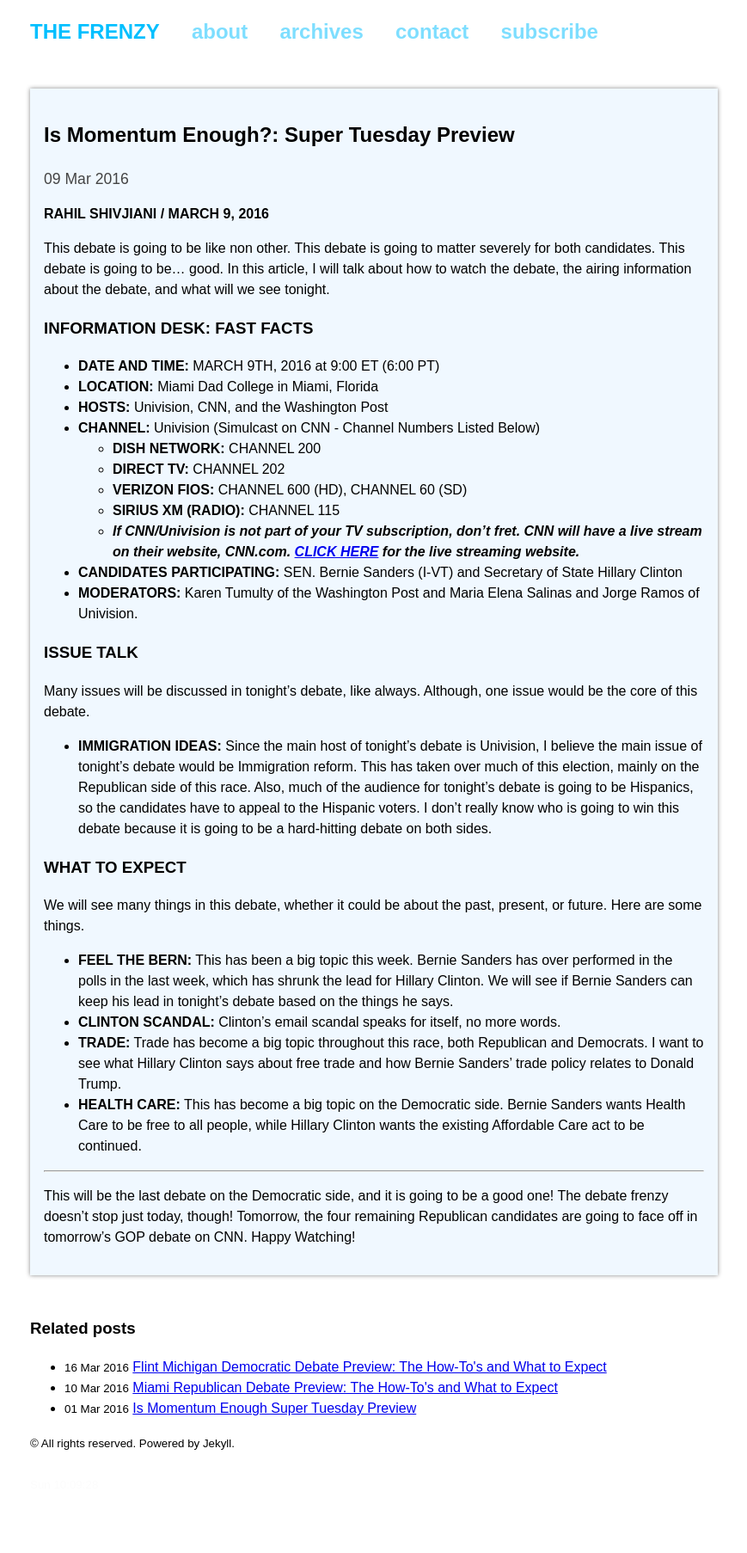
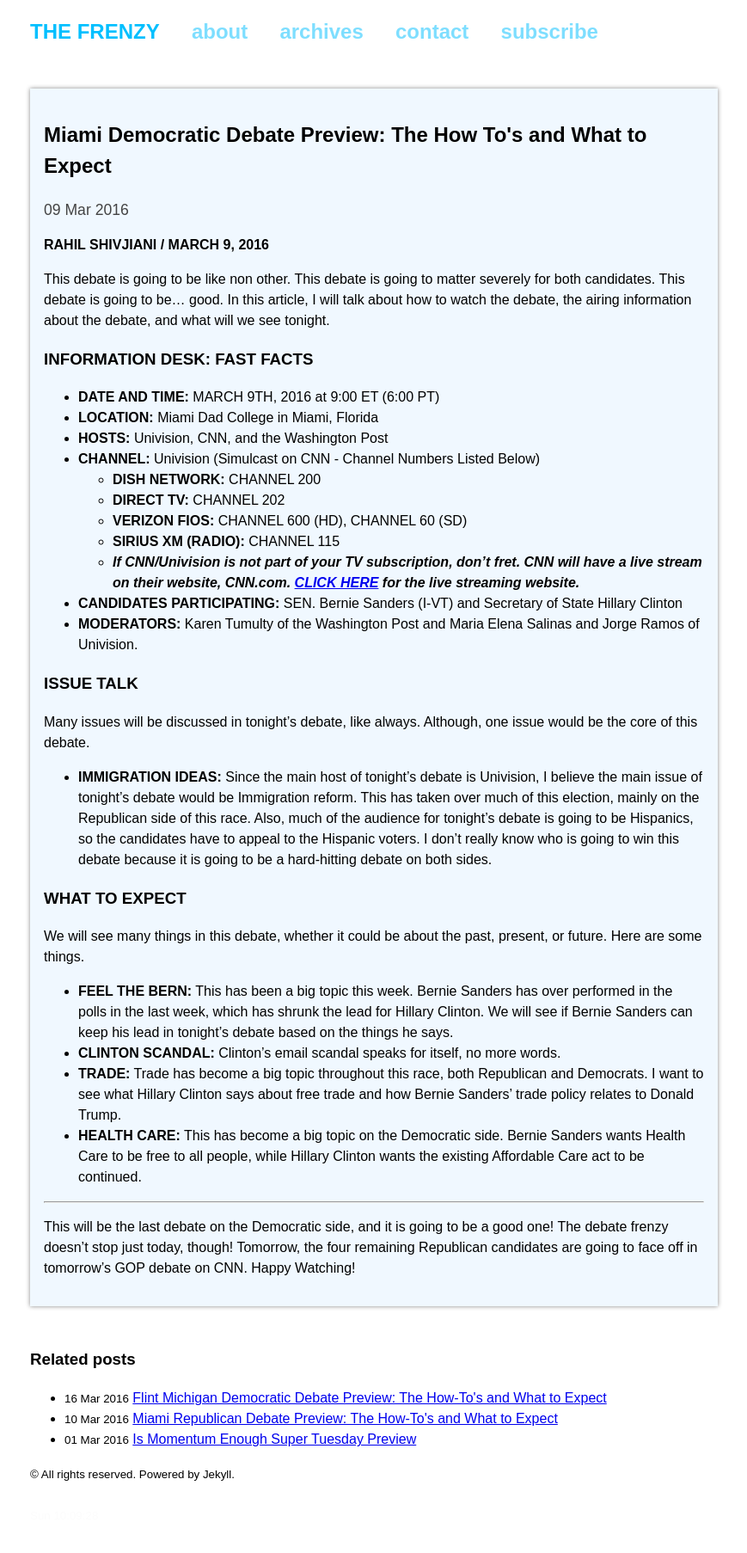
Before and after one commit to rshivjiani/rshivjiani.github.io, a Jekyll site: the page built from _posts/2016-03-09-miami-democratic-debate-2016.md, in a window 1280 px wide. Shown: the whole page at 86% size, without its empty margins (205-1074 px from the left). Built offline with Jekyll 4.4.1, drawn with Linux system fonts in a browser that asks for light colours; before the commit the page ends 1770 px from its top, so only the background shows below that.

Commit message:
Corrected Mistake in Title

```diff
--- a/_posts/2016-03-09-miami-democratic-debate-2016.md
+++ b/_posts/2016-03-09-miami-democratic-debate-2016.md
@@ -1,5 +1,5 @@
 ---
-title: "Is Momentum Enough?: Super Tuesday Preview"
+title: "Miami Democratic Debate Preview: The How To's and What to Expect"
 layout: post
 ---
 
```
